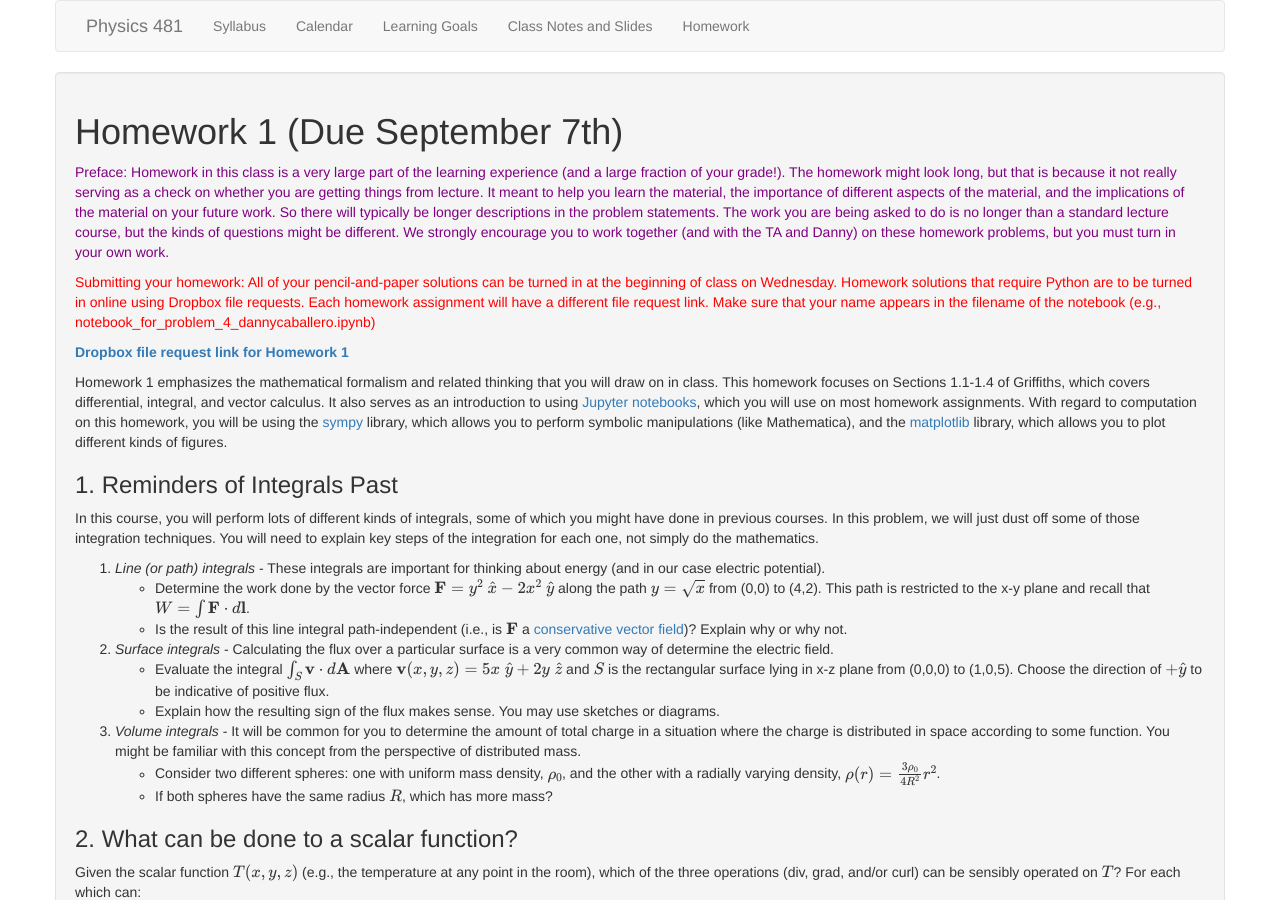
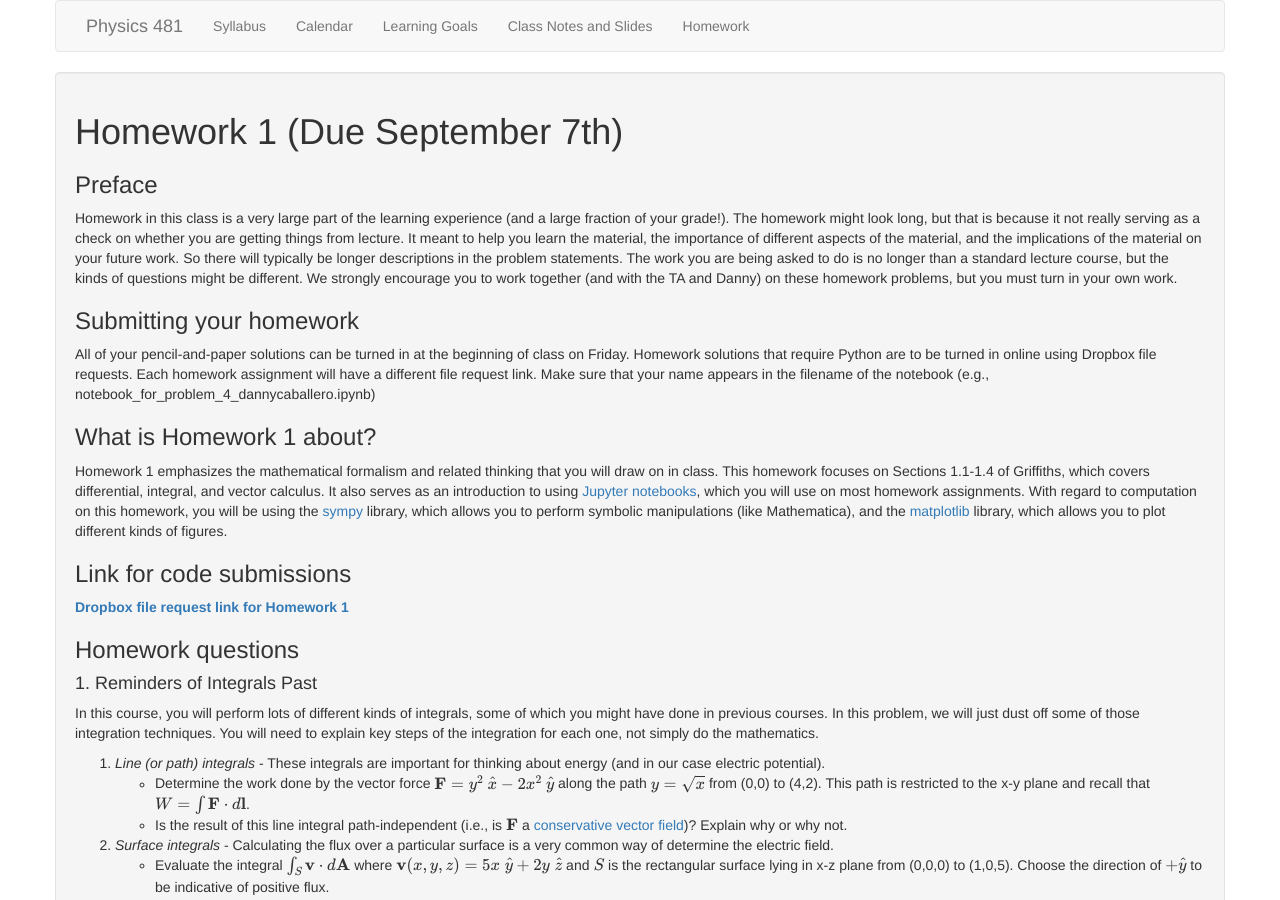
Before and after one commit to dannycab/phy481msu_f2018, a Jekyll site: the page built from assignments/homework1.md, in a window 1280 px wide and 900 px high. Built offline with Jekyll 4.4.1, drawn with Linux system fonts in a browser that asks for light colours; formulas are drawn with MathJax 3.

Commit message:
updated with new formatting

```diff
--- a/assignments/homework1.md
+++ b/assignments/homework1.md
@@ -4,15 +4,24 @@ use_math: true
 title: Homework 1 (Due September 7th)
 ---
 
-<p style="color:purple">Preface: Homework in this class is a very large part of the learning experience (and a large fraction of your grade!). The homework might look long, but that is because it not really serving as a check on whether you are getting things from lecture. It meant to help you learn the material, the importance of different aspects of the material, and the implications of the material on your future work. So there will typically be longer descriptions in the problem statements. The work you are being asked to do is no longer than a standard lecture course, but the kinds of questions might be different. We strongly encourage you to work together (and with the TA and Danny) on these homework problems, but you must turn in your own work.</p>
+### Preface
+Homework in this class is a very large part of the learning experience (and a large fraction of your grade!). The homework might look long, but that is because it not really serving as a check on whether you are getting things from lecture. It meant to help you learn the material, the importance of different aspects of the material, and the implications of the material on your future work. So there will typically be longer descriptions in the problem statements. The work you are being asked to do is no longer than a standard lecture course, but the kinds of questions might be different. We strongly encourage you to work together (and with the TA and Danny) on these homework problems, but you must turn in your own work.
 
-<p style="color:red">Submitting your homework: All of your pencil-and-paper solutions can be turned in at the beginning of class on Wednesday. Homework solutions that require Python are to be turned in online using Dropbox file requests. Each homework assignment will have a different file request link. Make sure that your name appears in the filename of the notebook (e.g., notebook_for_problem_4_dannycaballero.ipynb)</p>
+### Submitting your homework
+
+All of your pencil-and-paper solutions can be turned in at the beginning of class on Friday. Homework solutions that require Python are to be turned in online using Dropbox file requests. Each homework assignment will have a different file request link. Make sure that your name appears in the filename of the notebook (e.g., notebook_for_problem_4_dannycaballero.ipynb)
+
+### What is Homework 1 about?
+
+Homework 1 emphasizes the mathematical formalism and related thinking that you will draw on in class. This homework focuses on Sections 1.1-1.4 of Griffiths, which covers differential, integral, and vector calculus. It also serves as an introduction to using [Jupyter notebooks](http://jupyter.org), which you will use on most homework assignments. With regard to computation on this homework, you will be using the [sympy](http://sympy.org) library, which allows you to perform symbolic manipulations (like Mathematica), and the [matplotlib](http://matplotlib.org/) library, which allows you to plot different kinds of figures.
+
+### Link for code submissions
 
 [**Dropbox file request link for Homework 1**](https://www.dropbox.com/request/pev5zrwobuIMaUNkk0TB)
 
-Homework 1 emphasizes the mathematical formalism and related thinking that you will draw on in class. This homework focuses on Sections 1.1-1.4 of Griffiths, which covers differential, integral, and vector calculus. It also serves as an introduction to using [Jupyter notebooks](http://jupyter.org), which you will use on most homework assignments. With regard to computation on this homework, you will be using the [sympy](http://sympy.org) library, which allows you to perform symbolic manipulations (like Mathematica), and the [matplotlib](http://matplotlib.org/) library, which allows you to plot different kinds of figures.
+### Homework questions
 
-### 1. Reminders of Integrals Past
+#### 1. Reminders of Integrals Past
 In this course, you will perform lots of different kinds of integrals, some of which you might have done in previous courses. In this problem, we will just dust off some of those integration techniques. You will need to explain key steps of the integration for each one, not simply do the mathematics.
 
 1. *Line (or path) integrals* - These integrals are important for thinking about energy (and in our case electric potential).
@@ -25,21 +34,21 @@ In this course, you will perform lots of different kinds of integrals, some of w
   - Consider two different spheres: one with uniform mass density, $\rho_0$, and the other with a radially varying density, $\rho(r)=\frac{3\rho_0}{4R^2}r^2$.
   - If both spheres have the same radius $R$, which has more mass?
 
-### 2. What can be done to a scalar function?
+#### 2. What can be done to a scalar function?
 Given the scalar function $T(x,y,z)$ (e.g., the temperature at any point in the room), which of the three operations (div, grad, and/or curl) can be sensibly operated on $T$? For each which can:
 
 1. give a formula for the result,
 2. explain in words how you would interpret the result, and
 3. identify if the result a vector or scalar.
 
-### 3. What can be done to a vector function?
+#### 3. What can be done to a vector function?
 Given the vector function $\vec{V}(x,y,z)$ (e.g., the velocity of a flowing fluid), which of the three operations (div, grad, and/or curl) can be sensibly operated on $\vec{V}$? For each which can:
 
 1. give a formula for the result,
 2. explain in words how you would interpret the result, and
 3. identify if the result a vector or scalar.
 
-### 4. Determine the gradient of a scalar function and check it with computational tools
+#### 4. Determine the gradient of a scalar function and check it with computational tools
 In Griffiths, $\vec{\mathfrak{r}}$ represents the separation vector between source charges $\langle x', y', z' \rangle$ and the field point -- location of test charge -- $\langle x, y, z \rangle$. The separation vector is a **critically important** vector in electrodynamics as it underlies all of the mathematical models that describe how source charges produce electric and magnetic fields. To that end, you will often do some mathematical manipulations of the separation vector. You are asked to perform two common manipulations below.
 
 1. Calculate the gradient of the magnitude of the separation vector (i.e., $\nabla\|\vec{\mathfrak{r}}\|$) and the gradient of the inverse of the magnitude of the separation vector (i.e., $\nabla \dfrac{1}{\|\vec{\mathfrak{r}}\|}$) and show the gradients of these functions can be written as functions of the separation vector ($\vec{\mathfrak{r}}$) and/or its magntiude ($\|\vec{\mathfrak{r}}\|$). (*Hint: it might be easier to do this by explicitly writing out the function in Cartesian coordinates.*)
@@ -47,7 +56,7 @@ In Griffiths, $\vec{\mathfrak{r}}$ represents the separation vector between sour
 
 **Important: In this class, we are strongly encouraging you to use the tools of modern science (i.e., computing) in a responsible way. This problem demonstrates that you may want to use Python and sympy to check the work that you have done analytically.**
 
-### 5. Analyzing divergence and curl visually
+#### 5. Analyzing divergence and curl visually
 Calculating the divergence and curl of a vector field analytically is possible when the field is a well-known function (e.g., $\vec{V}(x,y,z)$). However, it will not always be the case that you know the function that generates the vector field. For example, in experimental fluid mechanics, measurements of the velocity field are done by tracking individual particles (called "tracers") that move in the field.
 
 [![Tracer Video Example](./images/hw1/tracers.png)](https://www.youtube.com/watch?v=hzvFHrWQbP0)
@@ -67,7 +76,7 @@ For each of the four vector fields sketched below:
 | Field C | Field D |
 | ![C](./images/hw1/C.png "Field C") | ![D](./images/hw1/D.png "Field D") |
 
-### 6. Plotting vector functions with `matplotlib`
+#### 6. Plotting vector functions with `matplotlib`
 Physics is both a mathematical and visual science. It is important to develop the ability to sketch and plot figures of various types. For the early part of this class, plotting the field generated by electric charges is important to understanding the field itself. In this problem, you will learn to use the [`matplotlib` library](http://matplotlib.org) to [plot vector fields](http://matplotlib.org/examples/pylab_examples/quiver_demo.html). As with the previous computational problem, you can [download this working Jupyter notebook](../jupyter/HW1-VectorFieldsProblem.ipynb) ([view it here](https://github.com/dannycab/phy481msu_f2018/blob/master/jupyter/HW1-VectorFieldsProblem.ipynb)), which describes how this kind of plotting is done for a specific case ($\vec{v}(x,y)=y\hat{x}$).
 
 It will be up to you to plot additional figures for these cases:
@@ -79,7 +88,7 @@ It will be up to you to plot additional figures for these cases:
 
 **When we construct different kinds of fields in this class, you will use code like this to visualize the field and discuss it.**
 
-### 7. Vector proofs can be incredibly useful
+#### 7. Vector proofs can be incredibly useful
 In electromagnetism, developing a deep understanding of vector mathematics can facilitate a deeper understanding of the physical systems that we will investigate. While we will rarely ask you to prove relationships outright, knowing how certain proofs are done can often help you simplify a complicated problem. For example, in this problem, you will learn how we often use general vector operations with unspecified surfaces to make general statements about the field. In Griffiths, you read about a few integral theorems: the gradient theorem, Gauss's theorem (for divergences), and Stokes' theorem (for curls). You will make use of those theorems to prove a few things you have some intuition about from vector calculus.
 
 1. From vector calculus, you know that the curl of any gradient of any scalar field is zero: $\nabla \times \nabla T(x,y,z) = 0 $. Use the corollary of the gradient theorem, namely that closed loop integral of any gradient of a scalar field is zero, $\oint \nabla T\cdot d\mathbf{l} = 0$, along with Stokes' theorem, $\int_S(\nabla \times \mathbf{v})\cdot d\mathbf{a} = \oint_C \mathbf{v}\cdot d\mathbf{l}$, to demonstrate that the curl of a gradient is zero. What is the essential argument that needs to be made that proves that the result is generalizable to any situation? (*Hint: The surface (S) and thus the line (C) that bounds the surface are not specified.*)
@@ -87,7 +96,7 @@ In electromagnetism, developing a deep understanding of vector mathematics can f
 3. From vector calculus, you know that the divergence of the curl of any vector field is zero, $\nabla \cdot (\nabla \times \mathbf{v}) = 0$. Use the corollary of Stokes' theorem, namely that the closed surface integral of the curl of a vector field is zero, $\oint_S (\nabla \times \mathbf{v})\cdot d\mathbf{a} = 0 $, along with the divergence theorem, $\int(\nabla \cdot \mathbf{v}) d\tau = \oint_S \mathbf{v}\cdot d\mathbf{a}$, to demonstrate that the divergence of a curl is zero. What is the essential argument that needs to be made the proves the result is generalizable to any situation? (*Hint: The volume (V) and thus the surface (S) that bounds it are not specified.*)
 4. By doing these two proofs, what do you feel like you learned about vector calculus that you didn't already know?
 
-### 8. Applying vector calculus knowledge
+#### 8. Applying vector calculus knowledge
 
 Griffths and other E&M writers like to use elegant conceptualizations that quickly get you to a result with seemingly very little work. This relies on a deeper understanding of vector calculus, which you will develop in this course. In this problem, you will explain a conceptualization that helps you come to a result, then you will connect that conceptualization to a mathematical proof. For this, consider the surface integral that we define as the ''vector area'',
 
```
Also changed, not shown: 1 other file.
